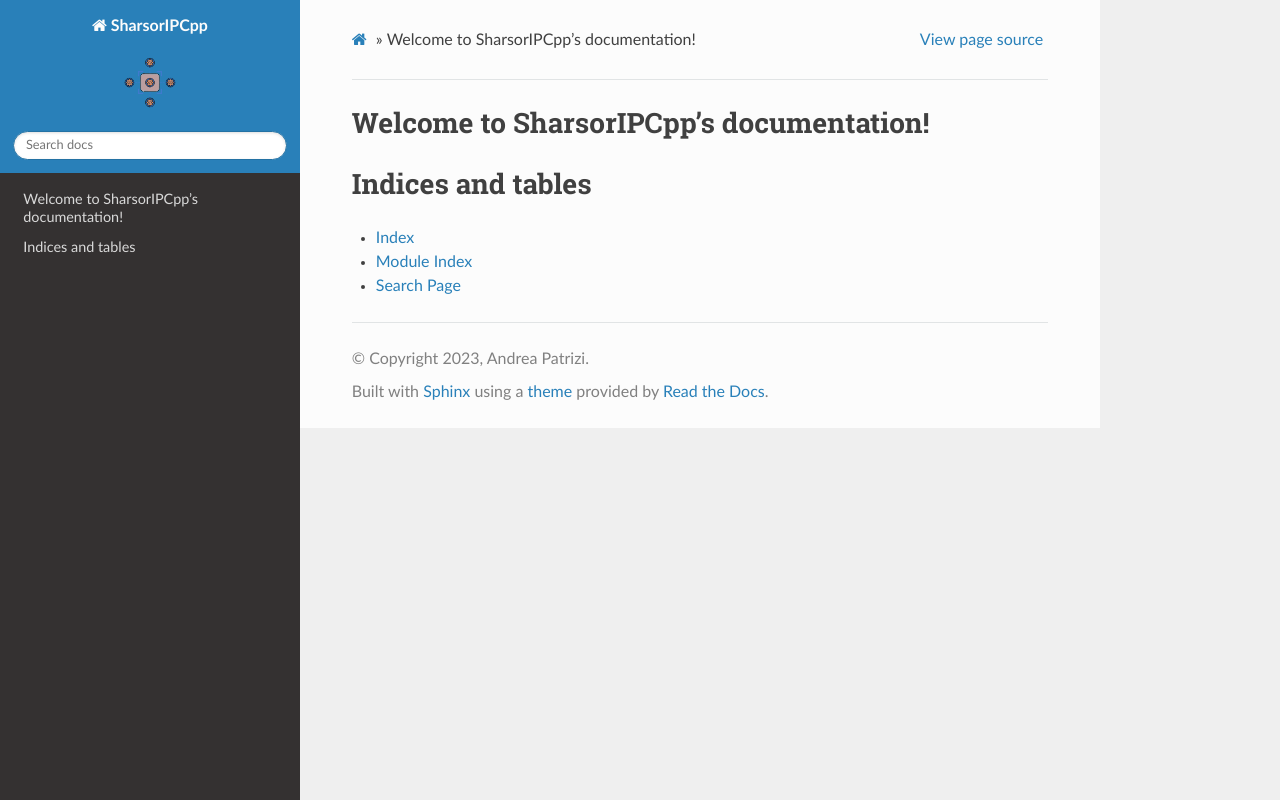
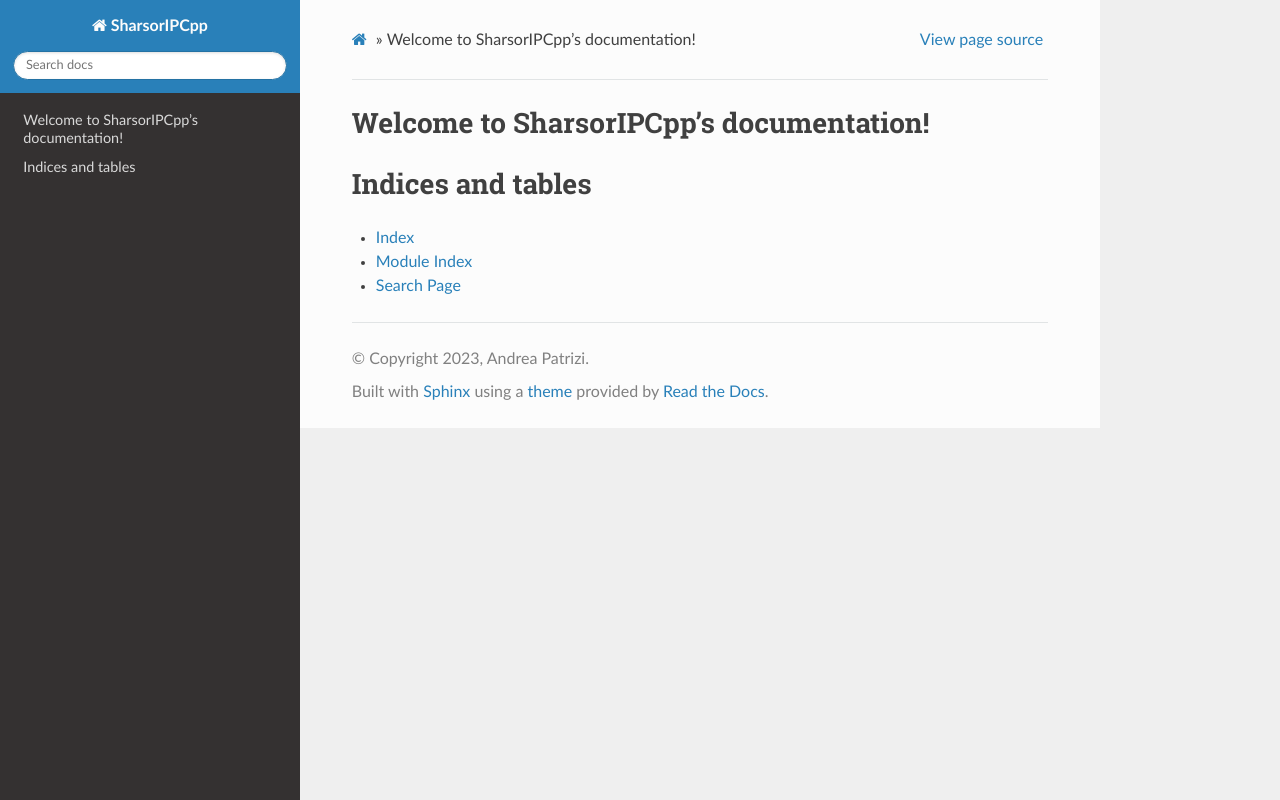
Before and after one commit to AndrePatri/SharsorIPCpp, a plain HTML site: page v0.1.0/index.html in a window 1280 px wide. Drawn offline with Linux system fonts and the light colour scheme.

Commit message:
removed logo

```diff
--- a/v0.1.0/index.html
+++ b/v0.1.0/index.html
@@ -26,7 +26,6 @@
       <div class="wy-side-scroll">
         <div class="wy-side-nav-search" >
             <a href="#" class="icon icon-home"> SharsorIPCpp
-            <img src="_static/icon.svg" class="logo" alt="Logo"/>
           </a>
 <div role="search">
   <form id="rtd-search-form" class="wy-form" action="search.html" method="get">
```
